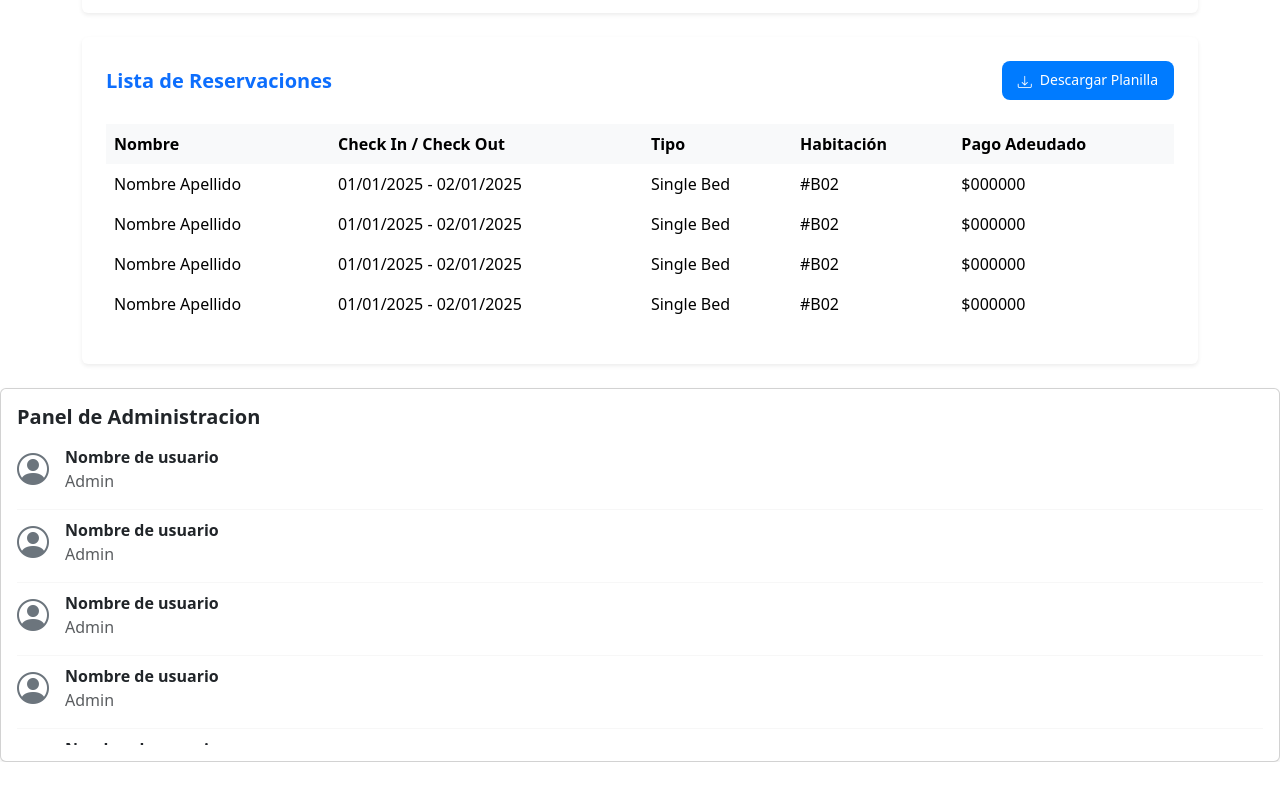
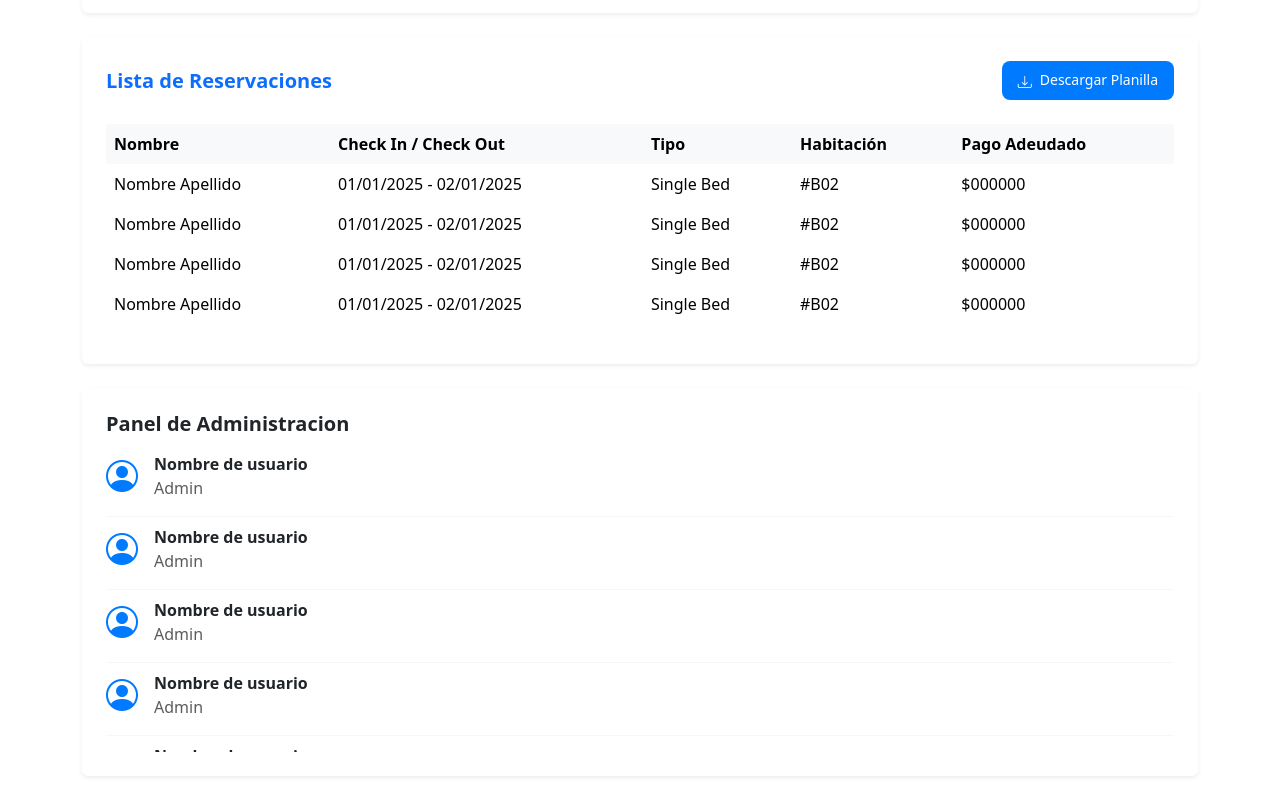
Before and after one commit to BenSLGeneration/pi-desarrollate-2.0, a React (Vite) app: page /dashboard in a window 1280 px wide. Shown: the part 326-1126 px from the top of the page. Before the commit the page ends 1088 px from the top, so only its background shows below. Built offline with nearby package versions, Linux system fonts and the light colour scheme.

Commit message:
edicion de commponente AdminPanel

```diff
--- a/src/components/AdminPanel/AdminPanel.jsx
+++ b/src/components/AdminPanel/AdminPanel.jsx
@@ -11,14 +11,17 @@ const AdminPanel = () => {
     ];
 
     return (
-        <div className="card shadow-sm p-3">
-            <h5 className="mb-3 fw-bold">Panel de Administracion</h5>
+        <div className="container my-4">
+            <div className="card border-0 shadow-sm p-4 mb-4">
+                <div className="d-flex justify-content-between align-items-center mb-3">
+                    <h5 className="mb-0 fw-bold">Panel de Administracion</h5>
+                </div>
                 <div style={{ maxHeight: '300px', overflowY: 'auto' }}> {
                 }
                     {users.map((user) => (
                         <div key={user.id}>
                             <div className="d-flex align-items-center mb-3">
-                            <i className="bi bi-person-circle me-3" style={{ fontSize: '2rem', color: '#6c757d' }}></i>
+                                <i className="bi bi-person-circle me-3" style={{ fontSize: '2rem', color: '#007bff' }}></i>
                                 <div>
                                     <p className="mb-0 fw-bold">{user.userName}</p>
                                     <p className="mb-0 text-muted">{user.role}</p>
@@ -30,6 +33,7 @@ const AdminPanel = () => {
                     ))}
                 </div>
             </div>
+        </div>
 
     );
 };
```
Lines whose indentation alone changed are shown as unchanged.
